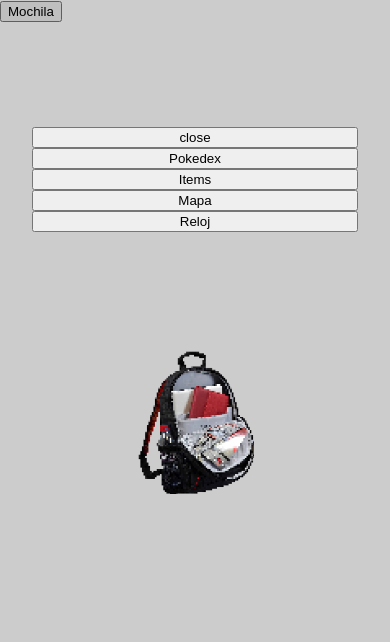
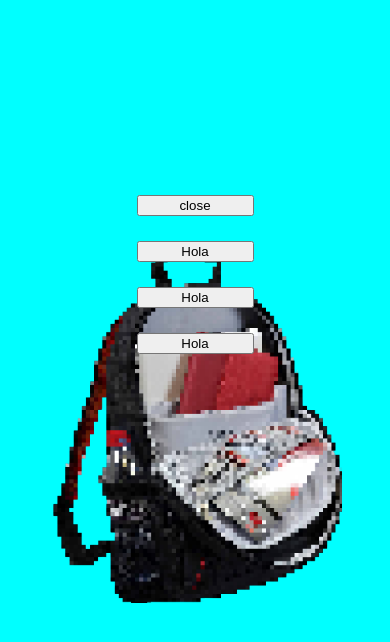
Before and after one commit to paugal/PokemonCapgemini, a React (Create React App) app: page / in a window 390 px wide. Both pictures are taken after a click on the button "Mochila". Shown: the top 642 px of the page. Built offline with nearby package versions, Linux system fonts and the light colour scheme.

Commit message:
Responsive bag

```diff
--- a/src/components/Bag/Bag.css
+++ b/src/components/Bag/Bag.css
@@ -11,10 +11,11 @@
 }
 
 .popup-inner {
-  position: relative;
+  position: fixed;
+  background-color: aqua;
   padding: 32px;
   width: 100%;
-  height: 70%;
+  height: 100%;
   max-width: 800px;
   background-image: url("bag.png");
   /* Background image is centered vertically and horizontally at all times */
@@ -31,11 +32,6 @@
   on the container's size */
   background-size: 30%;
 }
-.popu-inner.close-btn {
-  position: absolute;
-  top: 16px;
-  right: 16;
-}
 
 .flex-container {
   display: flex;
@@ -44,4 +40,69 @@
   justify-content: normal;
   align-items: normal;
   align-content: normal;
+  margin-left: 35%;
+  margin-right: 35%;
+  margin-top: 50%;
 }
+
+/* Extra small devices (phones, 600px and down) */
+@media only screen and (max-width: 600px) {
+  .popup-inner {
+    background-size: 75%;
+  }
+
+  .flex-container{
+
+  }
+}
+
+/* Small devices (portrait tablets and large phones, 600px and up) */
+@media only screen and (min-width: 600px) {
+  .popup-inner {
+    background-size: 65%;
+  }
+
+  .flex-container{
+    margin-top: 30%;
+  }
+}
+
+/* Medium devices (landscape tablets, 768px and up) */
+@media only screen and (min-width: 768px) {
+  .popup-inner {
+    background-size: 50%;
+  }
+
+  .flex-container{
+    margin-top: 30%;
+  }
+}
+
+/* Large devices (laptops/desktops, 992px and up) */
+@media only screen and (min-width: 992px) {
+  .popup-inner {
+    background-size: 40%;
+  }
+
+  .flex-container{
+    margin-top: 30%;
+  }
+}
+
+/* Extra large devices (large laptops and desktops, 1200px and up) */
+@media only screen and (min-width: 1200px) {
+  .popup-inner {
+    background-size: 30%;
+  }
+
+  .flex-container{
+    margin-top: 30%;
+  }
+
+}
+
+.popu-inner.close-btn {
+  position: absolute;
+  top: 16px;
+  right: 16;
+}
--- a/src/components/Bag/Bag.tsx
+++ b/src/components/Bag/Bag.tsx
@@ -1,16 +1,19 @@
 import React from "react";
-import "./Bag.css"
+import "./Bag.css";
+import ButtonBag from "./ButtonBag";
 
 function Bag(props: any) {
   return props.trigger ? (
     <div className="popup">
       <div className="popup-inner">
+
         <div className="flex-container">
-          <button className="close-btn" onClick={() => props.setTrigger(false)} >close</button>
-          <button className="close-btn" >Pokedex</button>
-          <button className="close-btn" >Items</button>
-          <button className="close-btn" >Mapa</button>
-          <button className="close-btn" >Reloj</button>
+          <button className="close-btn" onClick={() => props.setTrigger(false)}>
+            close
+          </button>
+          <ButtonBag></ButtonBag>
+          <ButtonBag></ButtonBag>
+          <ButtonBag></ButtonBag>
         </div>
       </div>
     </div>
--- /dev/null
+++ b/src/components/Bag/ButtonBag.css
@@ -0,0 +1,3 @@
+.buttonBag {
+    margin-top: 25px;
+}
--- /dev/null
+++ b/src/components/Bag/ButtonBag.tsx
@@ -0,0 +1,10 @@
+import React from "react";
+import "./ButtonBag.css"
+
+function ButtonBag() {
+  return (
+    <button className="buttonBag"> Hola </button>
+  )
+}
+
+export default ButtonBag;
```
